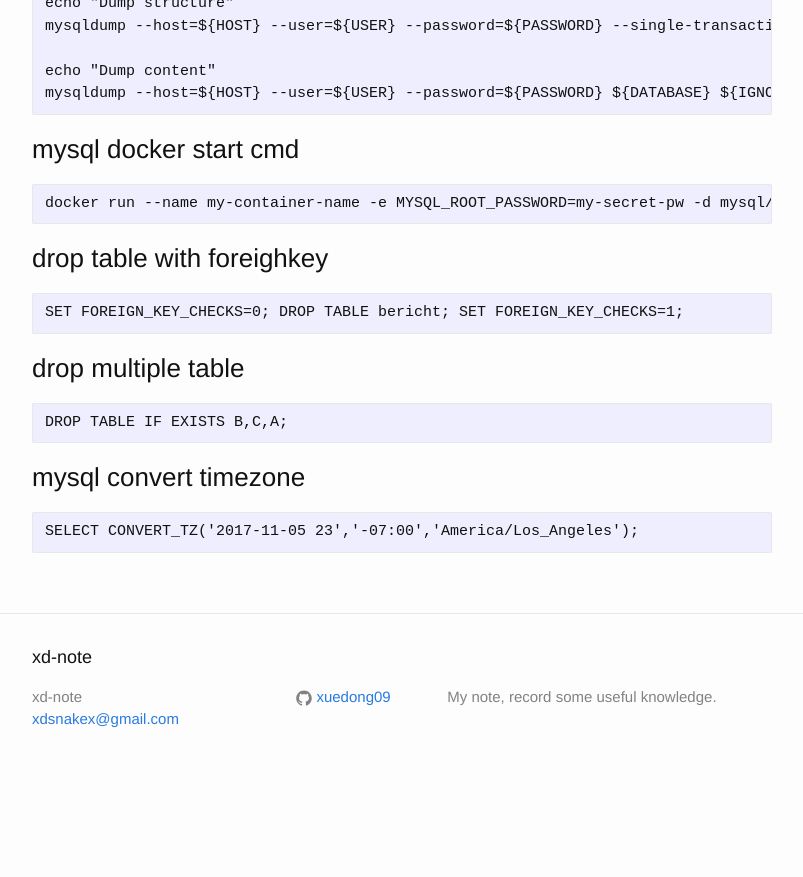
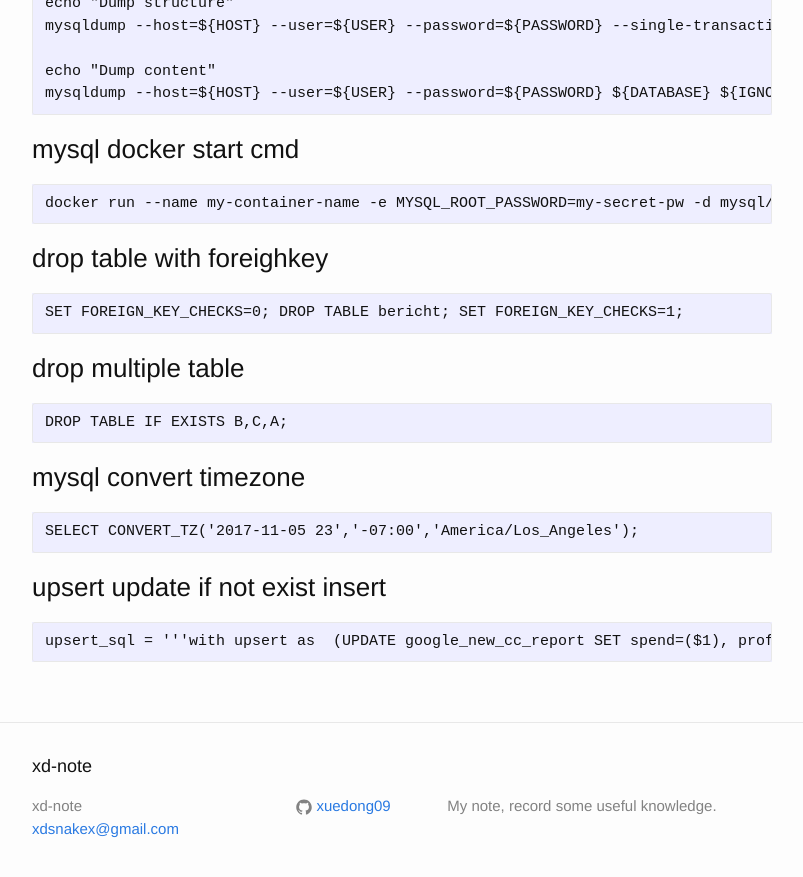
Before and after one commit to xuedong09/xuedong09.github.io, a Jekyll site: the page built from _posts/2016-05-20-mysql.md, in a window 1280 px wide and 900 px high, scrolled down 4299 px. Shown: the top 877 px of the window, without its empty margins (238-1041 px from the left). Built offline with Jekyll 4.4.1, drawn with Linux system fonts in a browser that asks for light colours; before the commit the page ends 5090 px from its top, so only the background shows below that.

Commit message:
Update 2016-05-20-mysql.md
upsert sql

```diff
--- a/_posts/2016-05-20-mysql.md
+++ b/_posts/2016-05-20-mysql.md
@@ -210,3 +210,10 @@ categories: jekyll update
 ### mysql convert timezone
 
     SELECT CONVERT_TZ('2017-11-05 23','-07:00','America/Los_Angeles');
+
+
+### upsert update if not exist insert
+
+    upsert_sql = '''with upsert as
+ (UPDATE google_new_cc_report SET spend=($1), profit=($2), update_time=($3) where event_date=($4) and advertiser_id=($5) and ad_account_id=($6) returning id)
+INSERT INTO google_new_cc_report (event_date, advertiser_id, bd_id, advertiser_name, ad_account_id, bd_name, team, spend, profit, create_time, update_time) select $7,$8,$9,$10,$11,$12,$13,$14,$15,$16,$17 WHERE NOT EXISTS (SELECT 1 FROM upsert)'''
```
